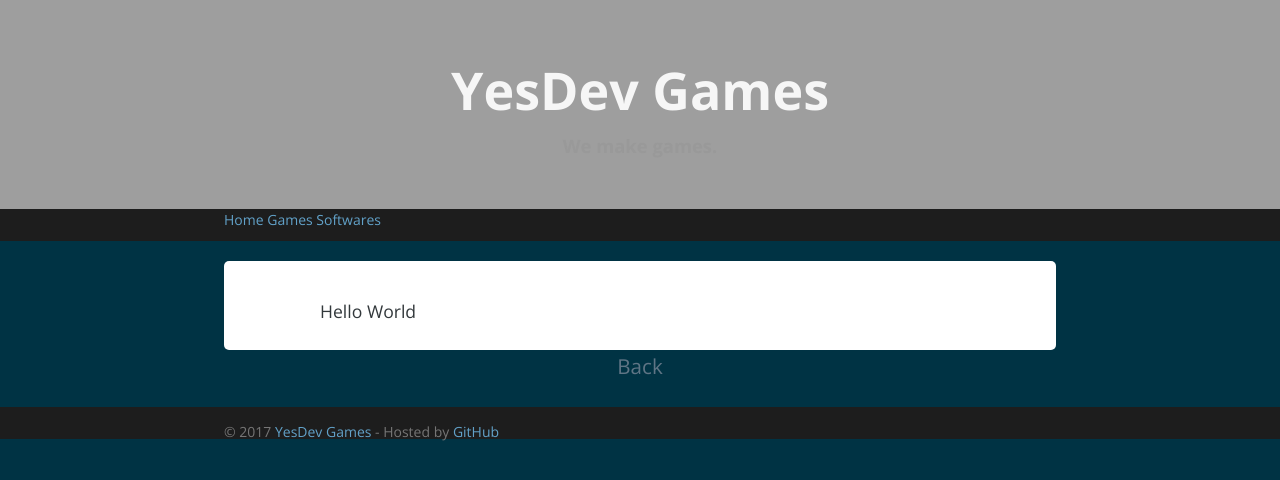
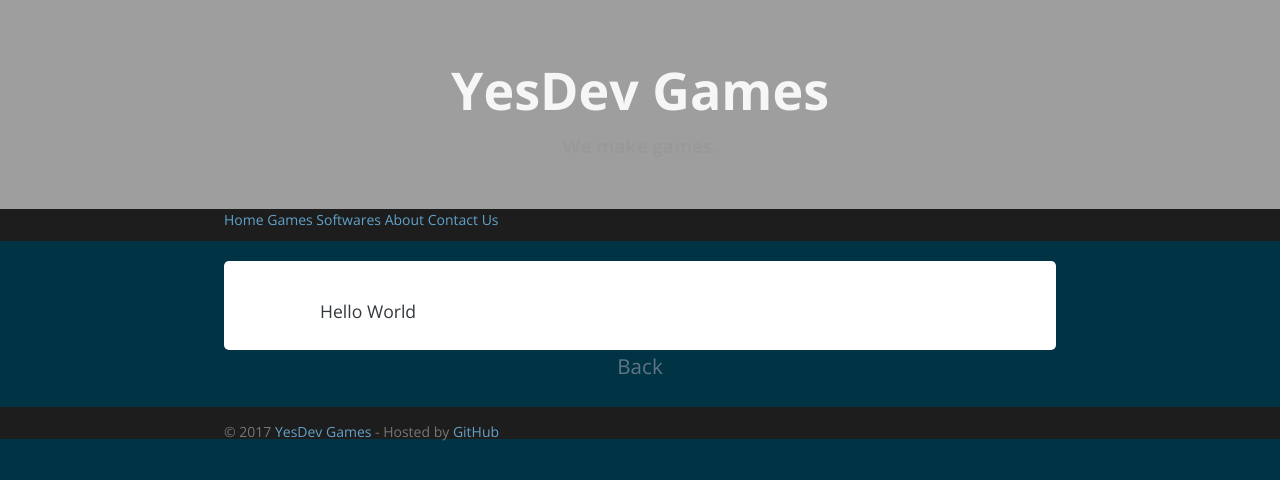
Before and after one commit to ricardobusta/yesdevgames.github.io, a Jekyll site: the page built from index.md, in a window 1280 px wide. Shown: the top 480 px of the page. Built offline with Jekyll 4.4.1, drawn with Linux system fonts in a browser that asks for light colours; nearby versions of some CDN libraries; our own code applies the rules of GitHub Pages for plain Markdown files; the list of posts is cut into pages by our own code; comment, search, counter and statistics services are not loaded.

Commit message:
adding more pages to the nav bar.

```diff
--- a/_includes/nav.html
+++ b/_includes/nav.html
@@ -3,5 +3,7 @@
 		<a href="{{ site.url }}">Home</a>
 		<a href="{{ site.url }}/games/">Games</a>
 		<a href="{{ site.url }}/softwares/">Softwares</a>
+		<a href="{{ site.url }}/about/">About</a>
+		<a href="{{ site.url }}/contact/">Contact Us</a>
 	</div>
 </nav>
```
